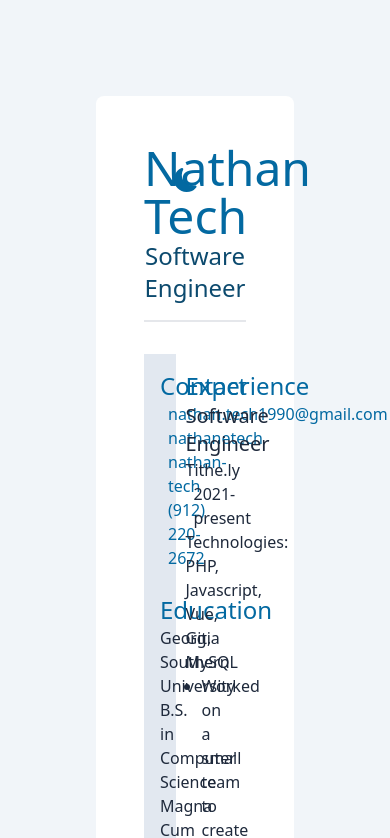
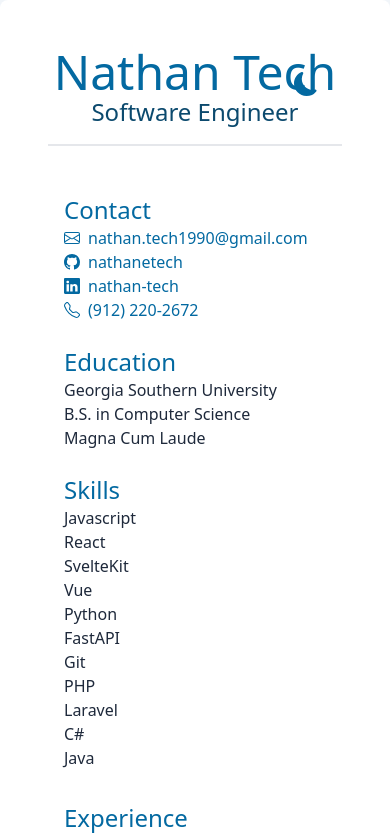
Before and after one commit to nathanetech/personal-site, a SvelteKit app: page / in a window 390 px wide. Shown: the top 838 px of the page. Built offline with nearby package versions, Linux system fonts and the light colour scheme.

Commit message:
beginning mobile responsiveness

```diff
--- a/src/app.css
+++ b/src/app.css
@@ -3,7 +3,7 @@
 @tailwind utilities;
 
 body {
-	@apply font-sans m-24 bg-slate-100 dark:bg-slate-700 text-slate-800 dark:text-slate-200 transition-all ease-in-out duration-300;
+	@apply font-sans md:m-12 lg:m-24 bg-slate-100 dark:bg-slate-700 text-slate-800 dark:text-slate-200 transition-all ease-in-out duration-300;
 }
 
 ul {
--- a/src/routes/+page.svelte
+++ b/src/routes/+page.svelte
@@ -20,11 +20,14 @@
     }
 </script>
 
+<svelte:head>
+    <title>Nathan Tech</title>
+</svelte:head>
 <div class="p-12 rounded-lg h-max bg-white dark:bg-slate-800">
     <div class="mb-8 text-center border-b-2 pb-4 relative">
         <h1 class="text-5xl text-sky-700 dark:text-sky-500 text-semibold">Nathan Tech</h1>
         <h3 class="text-2xl text-sky-900 dark:text-sky-700">Software Engineer</h3>
-        <button on:click={() => { isDark = !isDark}} class="absolute top-6 right-12 text-sky-700 dark:text-sky-500 transition-all ease-in-out duration-300">
+        <button on:click={() => { isDark = !isDark}} class="absolute top-6 right-6 md:right-12 text-sky-700 dark:text-sky-500 transition-all ease-in-out duration-300">
             {#if isDark}
                 <svg xmlns="http://www.w3.org/2000/svg" width="16" height="16" fill="currentColor" class="bi bi-sun-fill h-6 w-6" viewBox="0 0 16 16">
                     <path d="M8 12a4 4 0 1 0 0-8 4 4 0 0 0 0 8zM8 0a.5.5 0 0 1 .5.5v2a.5.5 0 0 1-1 0v-2A.5.5 0 0 1 8 0zm0 13a.5.5 0 0 1 .5.5v2a.5.5 0 0 1-1 0v-2A.5.5 0 0 1 8 13zm8-5a.5.5 0 0 1-.5.5h-2a.5.5 0 0 1 0-1h2a.5.5 0 0 1 .5.5zM3 8a.5.5 0 0 1-.5.5h-2a.5.5 0 0 1 0-1h2A.5.5 0 0 1 3 8zm10.657-5.657a.5.5 0 0 1 0 .707l-1.414 1.415a.5.5 0 1 1-.707-.708l1.414-1.414a.5.5 0 0 1 .707 0zm-9.193 9.193a.5.5 0 0 1 0 .707L3.05 13.657a.5.5 0 0 1-.707-.707l1.414-1.414a.5.5 0 0 1 .707 0zm9.193 2.121a.5.5 0 0 1-.707 0l-1.414-1.414a.5.5 0 0 1 .707-.707l1.414 1.414a.5.5 0 0 1 0 .707zM4.464 4.465a.5.5 0 0 1-.707 0L2.343 3.05a.5.5 0 1 1 .707-.707l1.414 1.414a.5.5 0 0 1 0 .708z"/>
@@ -36,8 +39,8 @@
             {/if}
         </button>
     </div>
-    <div class="grid grid-cols-12">
-        <div class="col-span-3 space-y-6 p-4 bg-slate-200 dark:bg-slate-700">
+    <div class="grid md:grid-cols-12">
+        <div class="md:col-span-5 lg:col-span-3 space-y-6 p-4 md:bg-slate-200 md:dark:bg-slate-700">
             <div>
                 <Header>
                     Contact
@@ -136,7 +139,7 @@
                 </p>
             </div>
         </div>
-        <div class="col-span-9 p-4 space-y-6">
+        <div class="md:col-span-7 lg:col-span-9 p-4 space-y-6">
             <div>
                 <Header>
                     Experience
```
